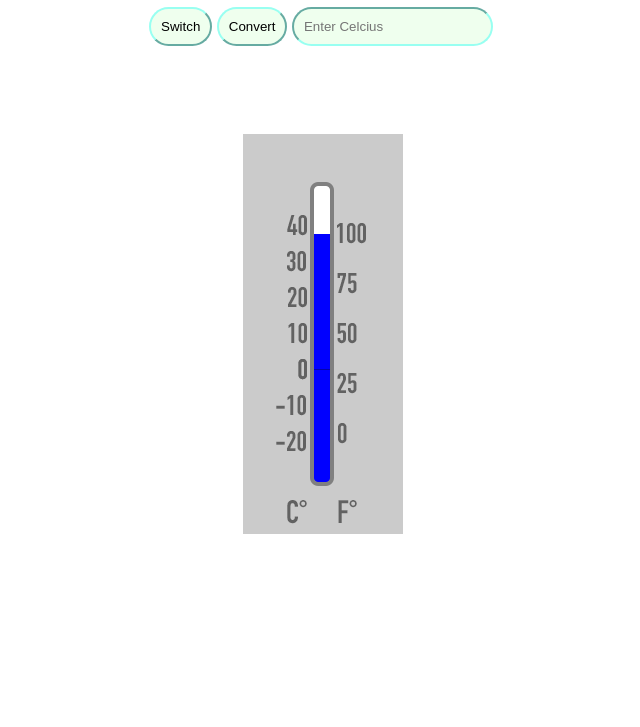
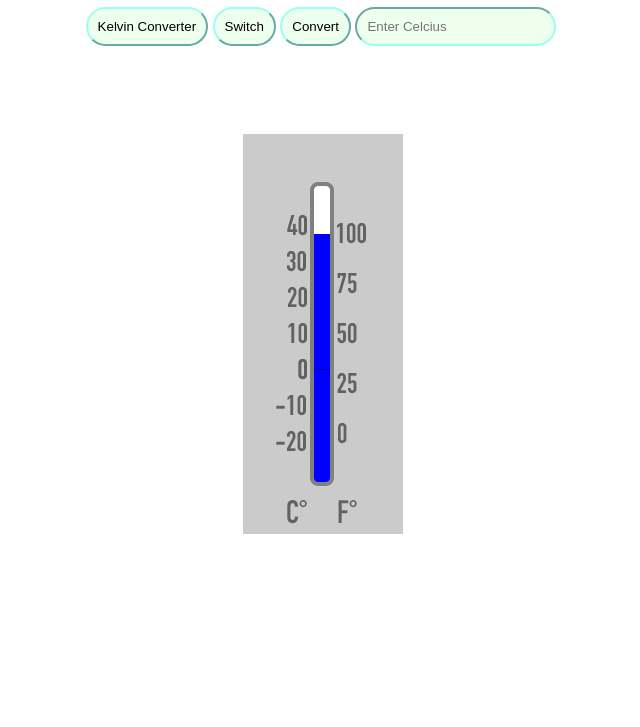
Before and after one commit to knotbin/c-f-converter, a plain HTML site: page index.html in a window 1280 px wide. Shown: the part 73-800 px from the top of the page, without its empty margins (319-959 px from the left). Drawn offline with Linux system fonts and the light colour scheme; a web font is replaced by a local one.

Commit message:
updated html

```diff
--- a/index.html
+++ b/index.html
@@ -14,6 +14,7 @@
 </head>
 <body>
     <h1>Hi!</h1>
+    <button class="padme" onclick = "switchTab()">Kelvin Converter</button>
     <button class="padme" onclick = "switch1()">Switch</button>
     <button class="padme" onclick = "convert1()">Convert</button>
     <input class="padme" type="number" id="tbuser" placeholder="Enter Celcius" maxlength="30">
```
